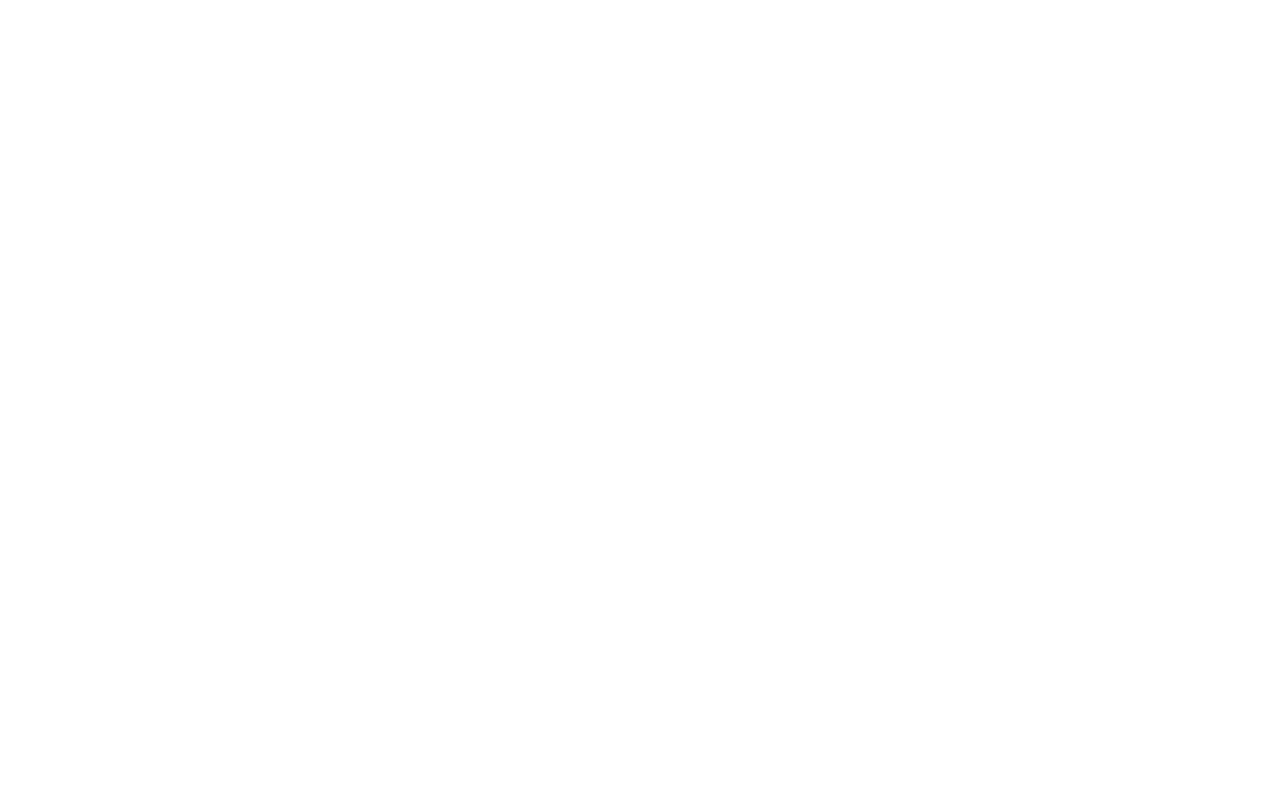
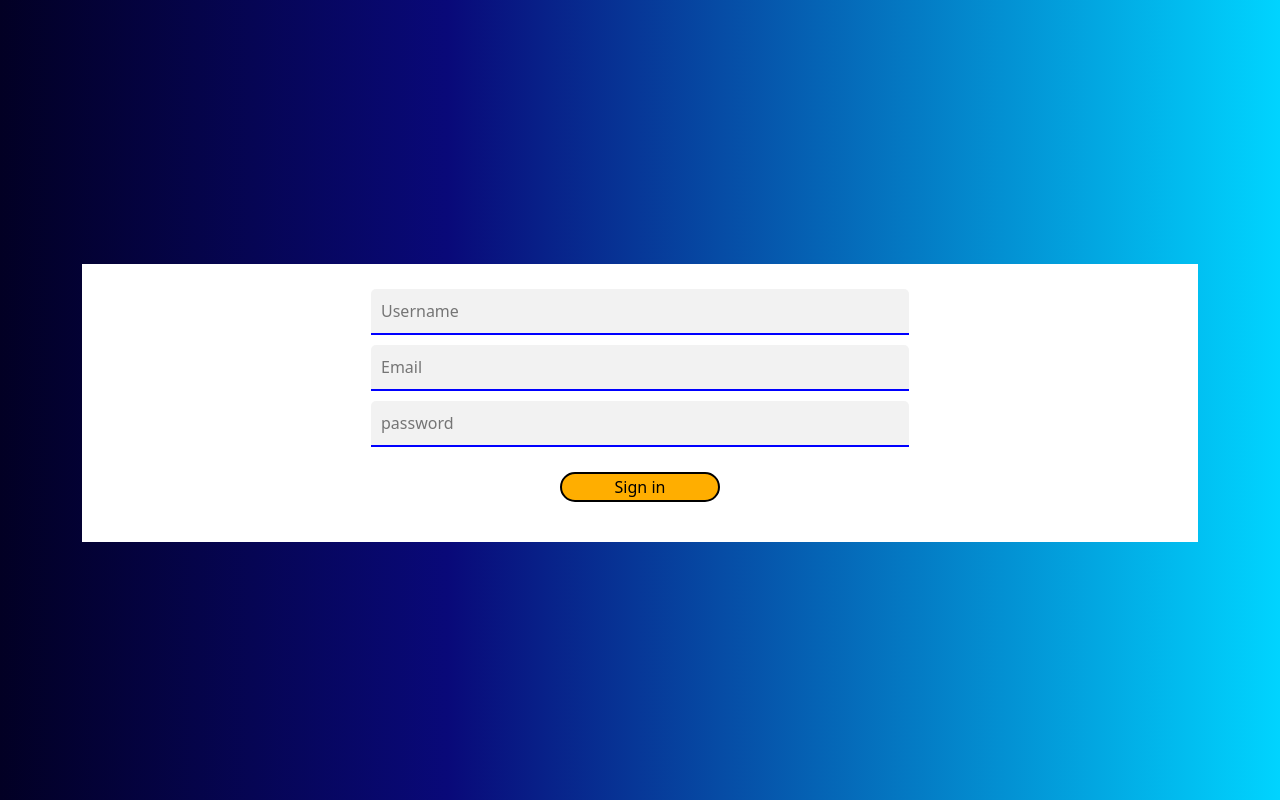
Before and after one commit to mmrezasafari/first-vue-project, a Vue app: page /formValidation in a window 1280 px wide. Before the commit this address had no page. Built offline with nearby package versions, Linux system fonts and the light colour scheme.

Commit message:
create formValidation page

```diff
--- a/package.json
+++ b/package.json
@@ -9,6 +9,8 @@
   },
   "dependencies": {
     "@popperjs/core": "^2.11.5",
+    "@vuelidate/core": "^2.0.0-alpha.41",
+    "@vuelidate/validators": "^2.0.0-alpha.29",
     "bootstrap": "^5.1.3",
     "vue": "^3.2.33",
     "vue-router": "^4.0.15"
--- a/src/router/index.js
+++ b/src/router/index.js
@@ -1,10 +1,11 @@
 import { createRouter, createWebHistory } from "vue-router";
-import Home from '../views/Home.vue'
-import BMI from '../views/BmiPage.vue'
-import Todo from '../views/TodoPage.vue'
-import ColorPicker from '../views/ColorPicker.vue'
-import ModalPopup from '../views/Modal.vue'
-import AutoInput from "../views/AutoInput.vue"
+import Home from "../views/Home.vue";
+import BMI from "../views/BmiPage.vue";
+import Todo from "../views/TodoPage.vue";
+import ColorPicker from "../views/ColorPicker.vue";
+import ModalPopup from "../views/Modal.vue";
+import AutoInput from "../views/AutoInput.vue";
+import FormValidation from "../views/FormValidation.vue";
 
 const routes = [
     {
@@ -54,6 +55,14 @@
         mata: {
             title: "Auto input"
         }
+    },
+    {
+        path: '/formValidation',
+        name: 'formValidation',
+        component : FormValidation,
+        meta: {
+            title: "form validation"
+        }
     }
 
 ]
--- /dev/null
+++ b/src/views/FormValidation.vue
@@ -0,0 +1,119 @@
+<script>
+import useValidate from "@vuelidate/core";
+import { required, email, minLength, helpers } from "@vuelidate/validators";
+
+const alpha = helpers.regex(/^[a-zA-Z]*$/);
+
+export default {
+  data() {
+    return {
+      v$: useValidate(),
+      userName: "",
+      email: "",
+      password: "",
+    };
+  },
+  validations() {
+    return {
+      userName: {
+        required,
+        minLength: minLength(6),
+      },
+      email: { required, email },
+      password: {
+        required,
+        minLength: minLength(6),
+        alpha: helpers.withMessage("must should A, a => Z, z", alpha),
+      },
+    };
+  },
+  methods: {
+    submitForm() {
+      this.v$.$validate();
+      if (!this.v$.$error) {
+        alert("form successfully submited");
+        this.$refs.validateForm.reset();
+      } else {
+        alert("Form failed validation");
+      }
+    },
+  },
+};
+</script>
+
+<template>
+  <article class="container">
+    <form ref="validateForm" @submit.prevent="submitForm">
+      <section class="validate-inpusts row w-50 h-50 d-flex flex-column">
+        <input
+          :class="`validate-input
+          ${v$.userName.$error ? 'validate-error' : ''}`"
+          id="username"
+          type="text"
+          v-model="userName"
+          placeholder="Username"
+        />
+        <span v-if="v$.userName.$error" class="error-text">
+          {{ v$.userName.$errors[0].$message }}
+        </span>
+        <input
+          :class="`validate-input
+          ${v$.userName.$error ? 'validate-error' : ''}`"
+          id="email"
+          v-model="email"
+          type="email"
+          placeholder="Email"
+        />
+        <span v-if="v$.email.$error" class="error-text">
+          {{ v$.email.$errors[0].$message }}
+        </span>
+        <input
+          :class="`validate-input
+          ${v$.userName.$error ? 'validate-error' : ''}`"
+          id="password"
+          v-model="password"
+          type="password"
+          placeholder="password"
+        />
+        <span v-if="v$.password.$error" class="error-text">
+          {{ v$.password.$errors[0].$message }}
+        </span>
+      </section>
+      <section class="validate-buttons">
+        <button class="validate-button" id="confirm">Sign in</button>
+      </section>
+    </form>
+  </article>
+</template>
+
+<style>
+form {
+  display: flex;
+  position: relative;
+  align-items: center;
+  justify-content: center;
+  flex-direction: column;
+  background-color: white;
+  padding: 20px;
+  top: 33%;
+}
+
+.validate-input {
+  margin: 5px 0;
+  padding: 10px;
+  border-radius: 5px 5px 0 0;
+}
+
+.validate-button{
+  background-color: rgb(255, 174, 0);
+}
+
+.validate-error {
+  border: 2px soild red !important;
+  background-color: rgba(255, 0, 0, 0.267);
+}
+
+.error-text {
+  color: red;
+}
+</style>
--- a/src/views/Home.vue
+++ b/src/views/Home.vue
@@ -46,7 +46,8 @@
                     name: 'form-validation',
                     header: 'form',
                     title: 'form validate',
-                    text: 'login form validation'
+                    text: 'login form validation',
+                    link: 'formValidation'
                 },
                 {
                     name: 'list-of-users',
```
Also changed, not shown: 1 other file (tests, documents, lock files or other folders).
